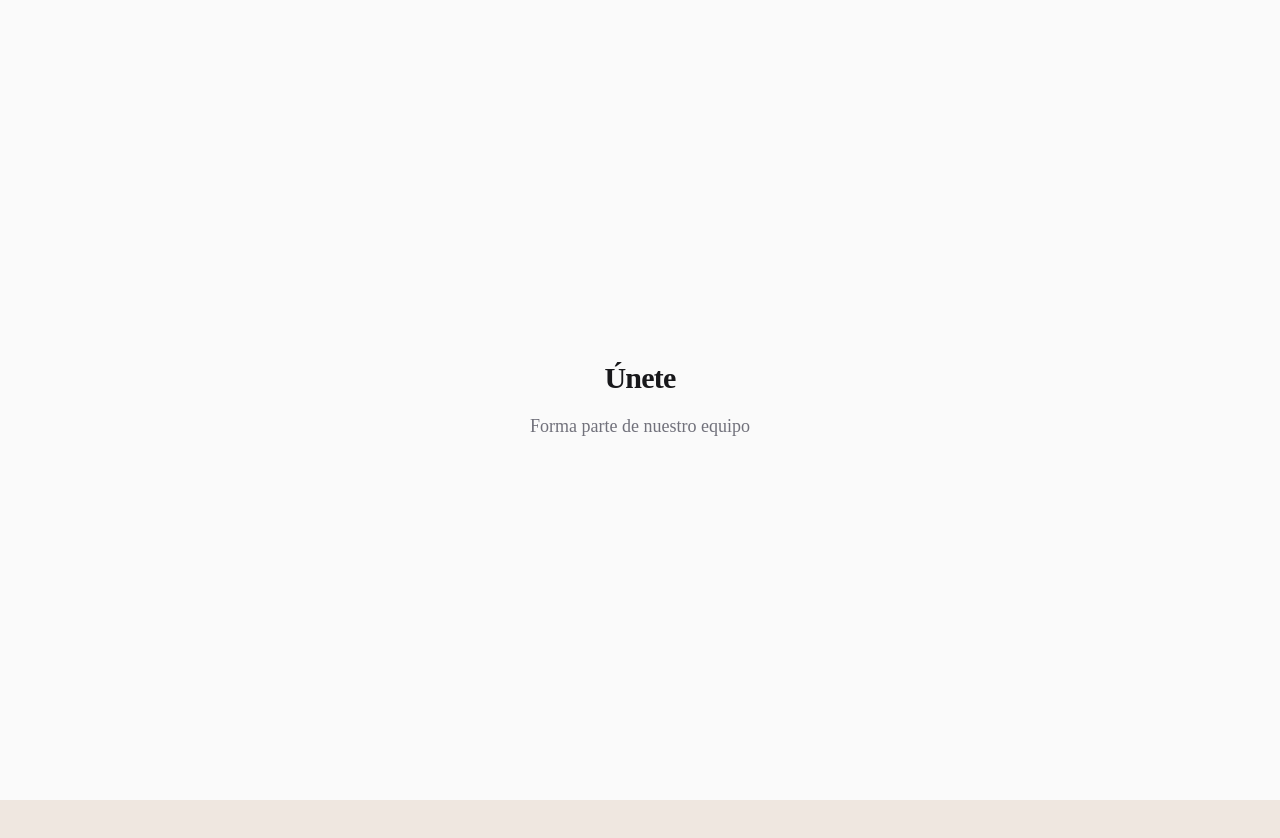
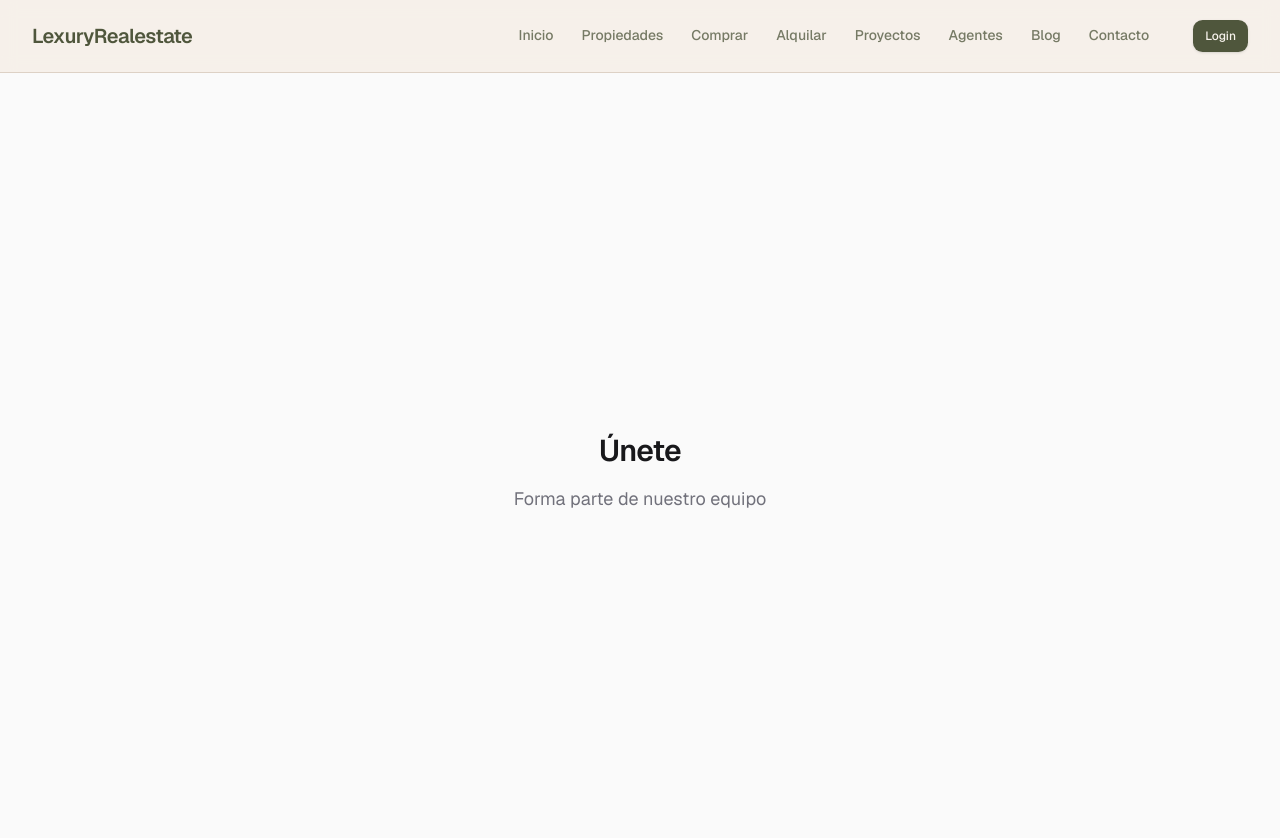
Before and after one commit to rmalan99/propia-website, a Next.js app: page /unete in a window 1280 px wide. Shown: the top 838 px of the page. Before the commit the page ends 800 px from the top, so only its background shows below. Built offline with nearby package versions, Linux system fonts and the light colour scheme.

Commit message:
feat(layout): Add site header and container components

```diff
--- a/app/layout.tsx
+++ b/app/layout.tsx
@@ -1,5 +1,14 @@
 import type { Metadata } from "next";
+import { Manrope } from "next/font/google";
+import { GeistSans } from "geist/font/sans";
 import "./globals.css";
+import { Header } from "@/components/layout/header";
+
+const manrope = Manrope({
+  subsets: ["latin"],
+  variable: "--font-heading",
+  display: "swap",
+});
 
 export const metadata: Metadata = {
   title: "Propia",
@@ -12,8 +21,11 @@ export default function RootLayout({
   children: React.ReactNode;
 }) {
   return (
-    <html lang="es">
-      <body className="font-sans antialiased">{children}</body>
+    <html lang="es" className={`${manrope.variable} ${GeistSans.variable}`}>
+      <body className="font-sans antialiased min-h-screen bg-background text-foreground">
+        <Header />
+        {children}
+      </body>
     </html>
   );
 }
--- a/app/page.tsx
+++ b/app/page.tsx
@@ -1,10 +1,13 @@
-import ScaffoldPage from "@/components/scaffold-page";
+import { Container } from "@/components/layout/container";
+import ScaffoldPage from "@/components/scaffold/scaffold-page";
 
 export default function Page() {
   return (
-    <ScaffoldPage
-      title="Bienvenido"
-      description="Tu plataforma inmobiliaria de confianza"
-    />
+    <Container>
+      <ScaffoldPage
+        title="Bienvenido"
+        description="Tu plataforma inmobiliaria de confianza"
+      />
+    </Container>
   );
 }
--- /dev/null
+++ b/components/layout/container.tsx
@@ -0,0 +1,16 @@
+// components/container.tsx
+
+type ContainerProps = {
+  children: React.ReactNode;
+  className?: string;
+};
+
+export function Container({ children, className = "" }: ContainerProps) {
+  return (
+    <div
+      className={`mx-auto w-full max-w-8xl px-4 sm:px-6 lg:px-8 ${className}`}
+    >
+      {children}
+    </div>
+  );
+}
--- /dev/null
+++ b/components/layout/header.tsx
@@ -0,0 +1,140 @@
+"use client";
+
+import Link from "next/link";
+import { usePathname } from "next/navigation";
+import {
+  Menu,
+  Home,
+  Building2,
+  ShoppingCart,
+  Key,
+  FolderKanban,
+  Users,
+  Newspaper,
+  Mail,
+  type LucideIcon,
+} from "lucide-react";
+
+import { Container } from "@/components/layout/container";
+import { Button } from "@/components/ui/button";
+import {
+  Sheet,
+  SheetContent,
+  SheetHeader,
+  SheetTitle,
+  SheetDescription,
+  SheetTrigger,
+  SheetClose,
+} from "@/components/ui/sheet";
+import { cn } from "@/lib/utils";
+
+const navigationItems: {
+  label: string;
+  href: string;
+  icon: LucideIcon;
+}[] = [
+  { label: "Inicio", href: "/", icon: Home },
+  { label: "Propiedades", href: "/propiedades", icon: Building2 },
+  { label: "Comprar", href: "/comprar", icon: ShoppingCart },
+  { label: "Alquilar", href: "/alquilar", icon: Key },
+  { label: "Proyectos", href: "/proyectos", icon: FolderKanban },
+  { label: "Agentes", href: "/agentes", icon: Users },
+  { label: "Blog", href: "/blog", icon: Newspaper },
+  { label: "Contacto", href: "/contacto", icon: Mail },
+];
+
+export function Header() {
+  const pathname = usePathname();
+
+  return (
+    <header className="border-b border-border/80 bg-card/95 backdrop-blur supports-[backdrop-filter]:bg-card/80">
+      <Container className="flex h-18 items-center justify-between gap-6">
+        <Link
+          href="/"
+          className="shrink-0 text-xl font-semibold tracking-tight text-primary transition-colors hover:text-accent"
+        >
+          LexuryRealestate
+        </Link>
+
+        <div className="flex items-center gap-4 lg:gap-8">
+          <nav
+            aria-label="Navegación principal"
+            className="hidden items-center gap-1 md:flex"
+          >
+            {navigationItems.map((item) => (
+              <Link
+                key={item.label}
+                href={item.href}
+                className={cn(
+                  "inline-flex h-10 items-center justify-center border-b-2 px-3 text-sm font-medium transition-colors",
+                  pathname === item.href
+                    ? "border-primary text-primary"
+                    : "border-transparent text-muted-foreground hover:border-primary/40 hover:text-primary",
+                )}
+              >
+                {item.label}
+              </Link>
+            ))}
+          </nav>
+
+          <Button asChild className="hidden md:inline-flex" size="sm">
+            <Link href="/login">Login</Link>
+          </Button>
+
+          <Sheet>
+            <SheetTrigger asChild>
+              <Button
+                variant="outline"
+                size="icon"
+                className="md:hidden"
+                aria-label="Abrir menú"
+              >
+                <Menu className="h-5 w-5" />
+                <span className="sr-only">Abrir menú</span>
+              </Button>
+            </SheetTrigger>
+            <SheetContent
+              side="right"
+              className="w-[82vw] max-w-sm flex flex-col gap-4"
+            >
+              <SheetHeader>
+                <SheetTitle className="text-base font-semibold text-primary">
+                  LexuryRealestate
+                </SheetTitle>
+              </SheetHeader>
+
+              <nav
+                aria-label="Navegación móvil"
+                className="flex flex-1 flex-col gap-1"
+              >
+                {navigationItems.map((item) => {
+                  const Icon = item.icon;
+                  return (
+                    <SheetClose asChild key={`${item.label}-mobile`}>
+                      <Link
+                        href={item.href}
+                        className={cn(
+                          "flex items-center gap-3 rounded-md px-4 py-3 text-sm font-medium transition-colors",
+                          pathname === item.href
+                            ? "bg-primary text-primary-foreground"
+                            : "text-foreground hover:bg-muted hover:text-primary",
+                        )}
+                      >
+                        <Icon className="h-4 w-4 shrink-0" />
+                        {item.label}
+                      </Link>
+                    </SheetClose>
+                  );
+                })}
+              </nav>
+
+              <Button asChild className="mt-auto">
+                <Link href="/login">Login</Link>
+              </Button>
+            </SheetContent>
+          </Sheet>
+        </div>
+      </Container>
+    </header>
+  );
+}
```
